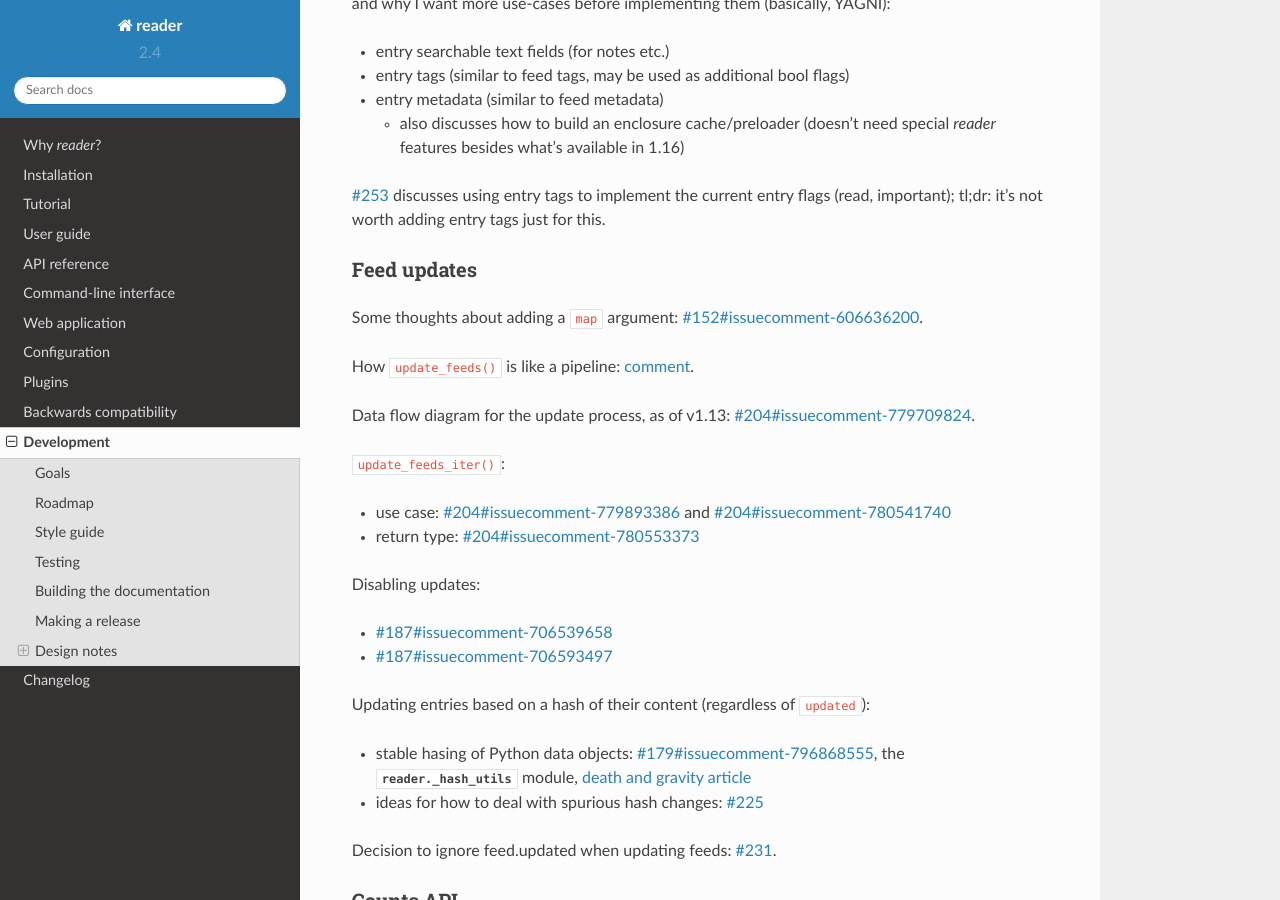
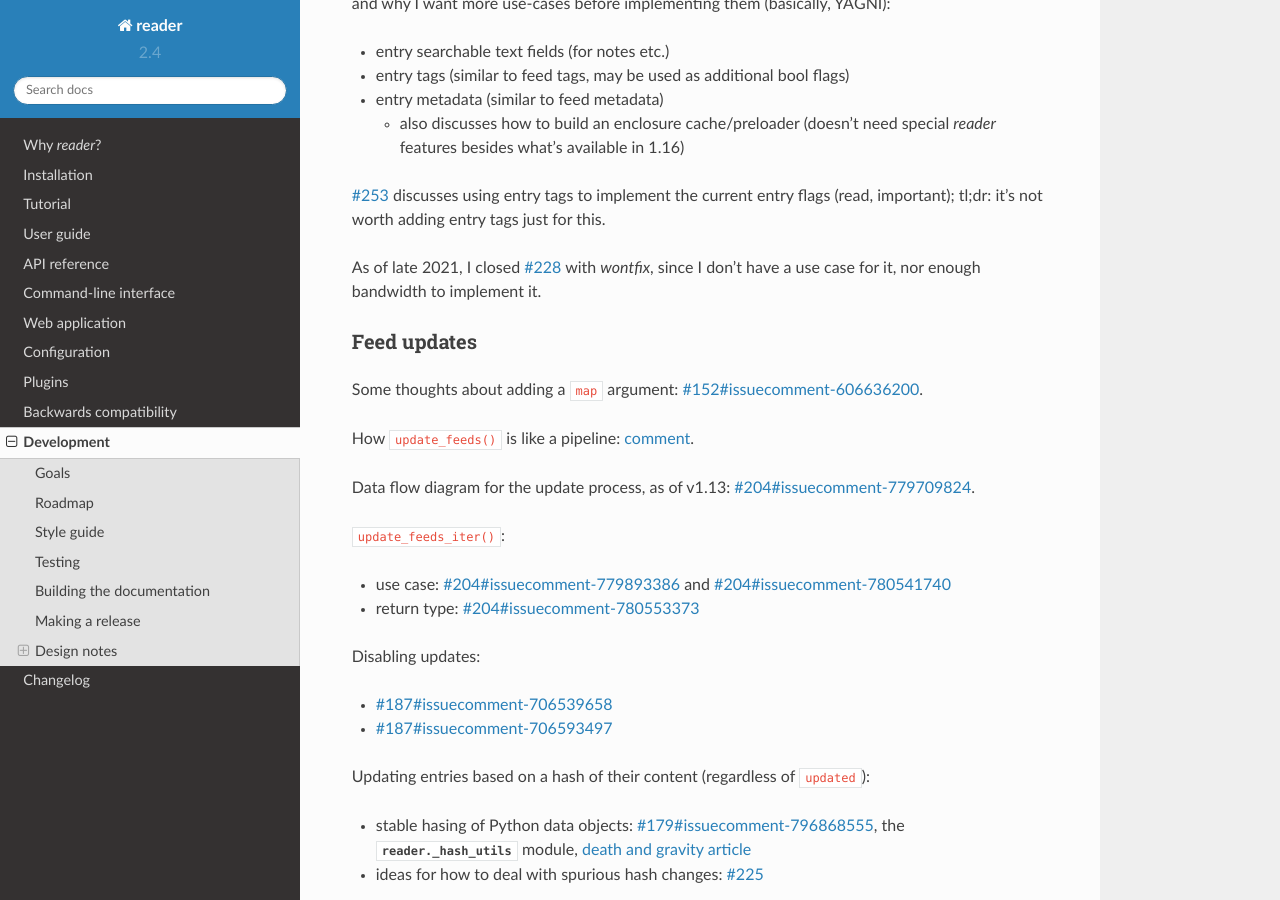
Before and after one commit to Alcides1123/reader, a Sphinx documentation site: the page built from docs/dev.rst, in a window 1280 px wide and 900 px high, scrolled down 5389 px. Built offline with Sphinx 7.4.7 and the Read the Docs theme 2.0.0, drawn with Linux system fonts in a browser that asks for light colours.

Commit message:
Dev notes for #228.

```diff
--- a/docs/dev.rst
+++ b/docs/dev.rst
@@ -277,6 +277,9 @@ and why I want more use-cases before implementing them (basically, YAGNI):
 :issue:`253` discusses using entry tags to implement the current entry flags
 (read, important); tl;dr: it's not worth adding entry tags just for this.
 
+As of late 2021, I closed :issue:`228` with `wontfix`,
+since I don't have a use case for it, nor enough bandwidth to implement it.
+
 
 Feed updates
 ~~~~~~~~~~~~
```
